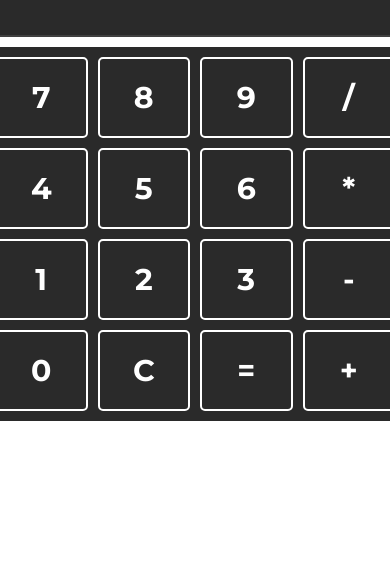
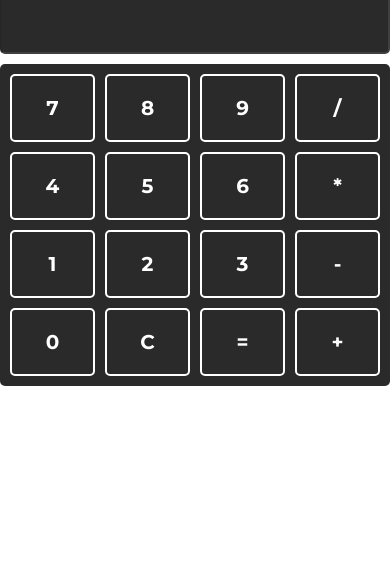
Before and after one commit to FarhodD/calculator, a plain HTML site: page index.html in a window 390 px wide. Shown: the part 257-844 px from the top of the page. Drawn offline with Linux system fonts and the light colour scheme.

Commit message:
adaptive

```diff
--- a/style.css
+++ b/style.css
@@ -72,6 +72,22 @@ h1 {
   text-transform: uppercase;
 }
 
+@media(max-width: 450px) {
+  .calculator {
+    max-width: 100%;
+  }
+
+  .input {
+    font-size: 30px;
+  }
+
+  .calc__item,
+  #equal,
+  #clear {
+    font-size: 20px;
+  }
+}
+
 /* #equal,
 .devide,
 .multiply,
```
